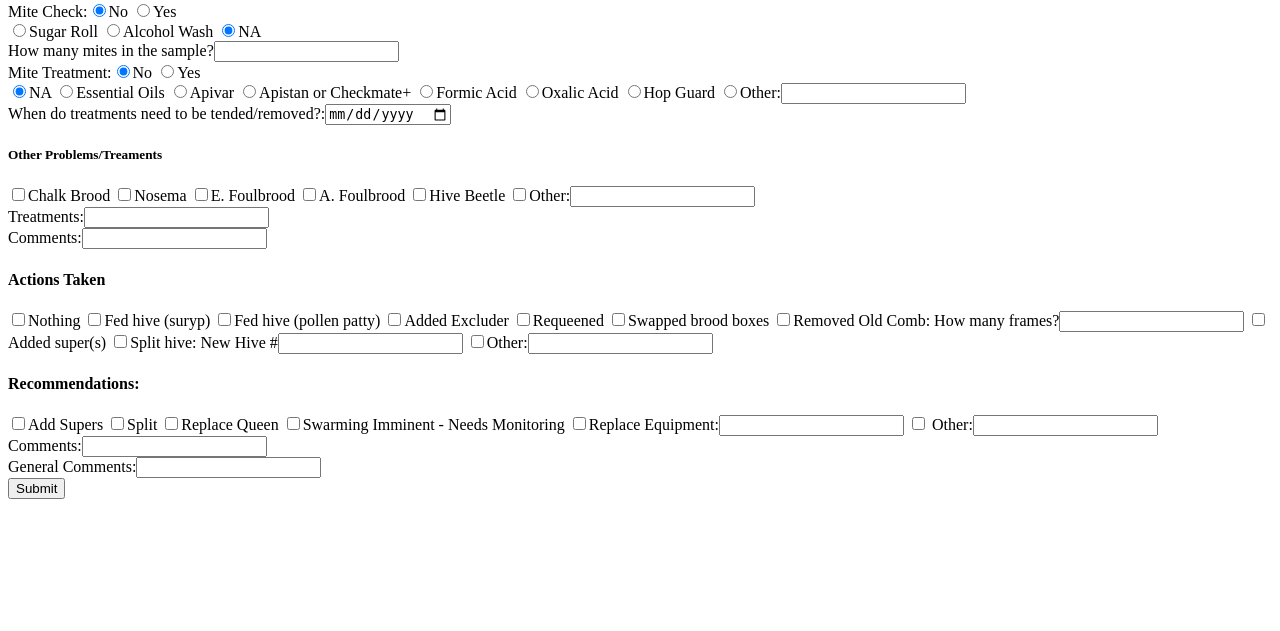
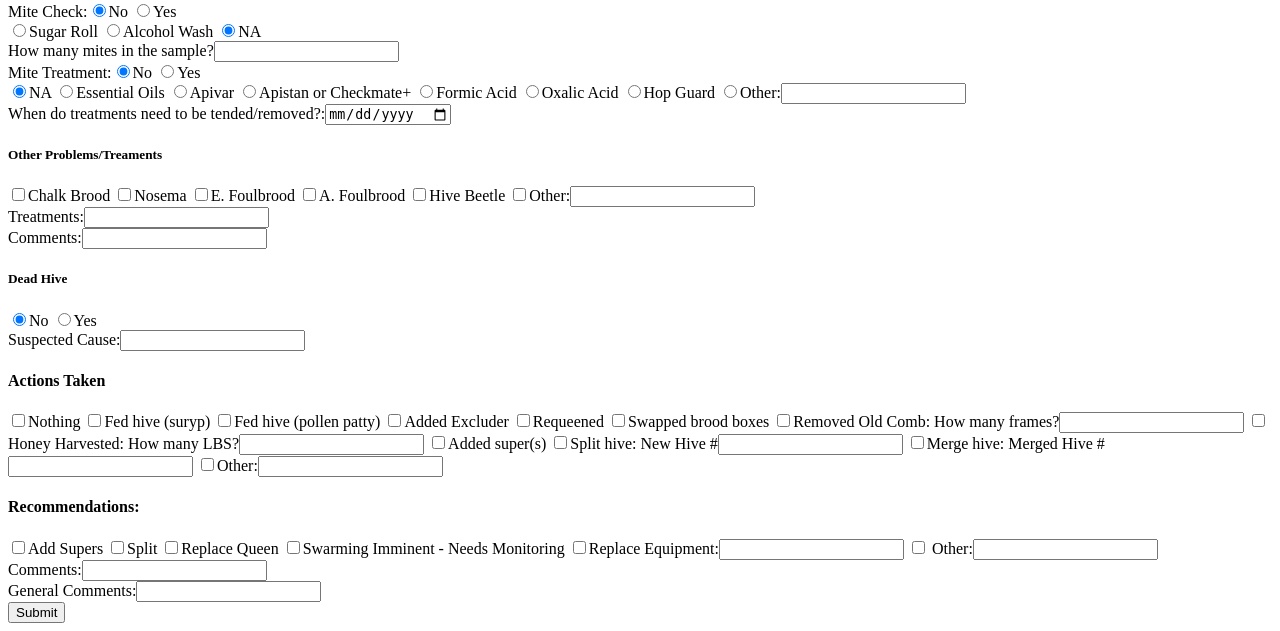
Before and after one commit to DivergentMind/Beeple, a PHP site: page /beeple.php in a window 1280 px wide. Shown: the part 1194-1825 px from the top of the page. Before the commit the page ends 1693 px from the top, so only its background shows below. Run offline with PHP 8.4, Linux system fonts and the light colour scheme.

Commit message:
Add files via upload
added a few sections and connected them to the database

```diff
--- a/beeple.php
+++ b/beeple.php
@@ -149,6 +149,10 @@ if ( ! empty( $_POST ) ) {//print_r($_POST);
                     <label><input type="checkbox" name="OtherProbs[Other]" value="1">Other:<input type="text" name="OtherProbOtherText"></label><br>
                     <label>Treatments:<input type="text" name="OtherProbTreat"></label><br>
                     <label>Comments:<input type="text" name="OtherProbComments"></label>
+
+                    <h5>Dead Hive</h5><!-- this is a good spot for a colapsable form -->
+                    <label><input type="radio" name="Dead" value="No" checked>No</label>
+                    <label><input type="radio" name="Dead" value="Yes">Yes</label><br>   <label>Suspected Cause:<input type="text" name="DeadComments"></label>
                 </div>
 
                 <div>
@@ -161,9 +165,13 @@ if ( ! empty( $_POST ) ) {//print_r($_POST);
                     <label><input type="checkbox" name="Actions[SwapBox]" value="1">Swapped brood boxes</label>
                     <label><input type="checkbox" name="Actions[RemoveComb]" value="1">Removed Old Comb:</label>
                     <label>How many frames?<input type="number" name="ActionsRemoveCombNumber"></label>
+                    <label><input type="checkbox" name="Actions[HoneyHarvest]" value="1">Honey Harvested:</label>
+                    <label>How many LBS?<input type="number" step="0.01" min="0" name="ActionsHoneyHarvNumber"></label>
                     <label><input type="checkbox" name="Actions[AddSuppers]" value="1">Added super(s)</label>
                     <label><input type="checkbox" name="Actions[Split]" value="1">Split hive:</label>
                     <label>New Hive #<input type="text" name="ActionsNewHiveNum"></label>
+                     <label><input type="checkbox" name="Actions[Merge]" value="1">Merge hive:</label>
+                    <label>Merged Hive #<input type="text" name="ActionsMergedHiveNum"></label>
                     <label><input type="checkbox" name="Actions[Other]" value="1">Other:<input type="text" name="ActionsOtherText"></label>
                 </div>
 
--- a/functions_beeple.php
+++ b/functions_beeple.php
@@ -91,8 +91,12 @@ if ( ! function_exists( 'process' ) ) {
             'OtherProbOtherText' => 'FILTER_SANITIZE_STRING',
             'OtherProbTreat' => 'FILTER_SANITIZE_STRING',
             'OtherProbComments' => 'FILTER_SANITIZE_STRING',
+            'Dead' => 'FILTER_SANITIZE_STRING',
+            'DeadComments' => 'FILTER_SANITIZE_STRING',
             'ActionsRemoveCombNumber' => 'FILTER_SANITIZE_NUMBER_INT',
+            'ActionsHoneyHarvNumber' => 'FILTER_SANITIZE_FLOAT',
             'ActionsNewHiveNum' => 'FILTER_SANITIZE_STRING',
+            'ActionsMergedHiveNum' => 'FILTER_SANITIZE_STRING',
             'ActionsOtherText' => 'FILTER_SANITIZE_STRING',
             'RecReplaceEquipText' => 'FILTER_SANITIZE_STRING',
             'RecOtherText' => 'FILTER_SANITIZE_STRING',
@@ -147,13 +151,13 @@ if ( ! function_exists( 'process' ) ) {
         mysqli_report(MYSQLI_REPORT_ERROR | MYSQLI_REPORT_STRICT);
 
         $stmt = $mysql->prepare("
-            INSERT INTO beeple_table (HiveID,Date,Worker,Loc,NumOfDeeps,NumOfMediums,NumOfShallows,Temperament,QueenSeen,QueenMarked,QueenColor,QueenAge,LayingPattern,EggsSeen,EggComments,Population,Crowded,ExcesiveDrone,DroneComments,QueenCells,SwarmCellNum,SupraCellNum,HoneyStores,PollenStores,HiveCdns,HiveCdnOtherText,MiteCheck,SamplingMethod,MiteCount,MiteTreat,MiteTreatType,MiteTreatOtherText,TreatRemoveDate,OtherProbs,OtherProbOtherText,OtherProbTreat,OtherProbComments,Actions,ActionsRemoveCombNumber,ActionsNewHiveNum,ActionsOtherText,Recs,RecReplaceEquipText,RecOtherText,RecComments,GenComments)
-            VALUES(?,?,?,?,?,?,?,?,?,?,?,?,?,?,?,?,?,?,?,?,?,?,?,?,?,?,?,?,?,?,?,?,?,?,?,?,?,?,?,?,?,?,?,?,?,?)
+            INSERT INTO beeple_table (HiveID,Date,Worker,Loc,NumOfDeeps,NumOfMediums,NumOfShallows,Temperament,QueenSeen,QueenMarked,QueenColor,QueenAge,LayingPattern,EggsSeen,EggComments,Population,Crowded,ExcesiveDrone,DroneComments,QueenCells,SwarmCellNum,SupraCellNum,HoneyStores,PollenStores,HiveCdns,HiveCdnOtherText,MiteCheck,SamplingMethod,MiteCount,MiteTreat,MiteTreatType,MiteTreatOtherText,TreatRemoveDate,OtherProbs,OtherProbOtherText,OtherProbTreat,OtherProbComments,Dead,DeadComments,Actions,ActionsRemoveCombNumber,ActionsHoneyHarvNumber,ActionsNewHiveNum,ActionsMergedHiveNum,ActionsOtherText,Recs,RecReplaceEquipText,RecOtherText,RecComments,GenComments)
+            VALUES(?,?,?,?,?,?,?,?,?,?,?,?,?,?,?,?,?,?,?,?,?,?,?,?,?,?,?,?,?,?,?,?,?,?,?,?,?,?,?,?,?,?,?,?,?,?,?,?,?,?)
         ");
 
-        $stmt->bind_param("ssssiiissssissssssssiissssssisssssssssisssssss",
+        $stmt->bind_param("ssssiiissssissssssssiissssssisssssssssssidssssssss",
             $filter_post['HiveID'], $filter_post['Date'], $filter_post['Worker'],
-            $filter_post['Loc'], $filter_post['NumOfDeeps'], $filter_post['NumOfMediums'], $filter_post['NumOfShallows'], $filter_post['Temperament'], $filter_post['QueenSeen'], $filter_post['QueenMarked'], $filter_post['QueenColor'], $filter_post['QueenAge'], $filter_post['LayingPattern'], $filter_post['EggsSeen'], $filter_post['EggComments'], $filter_post['Population'], $filter_post['Crowded'], $filter_post['ExcesiveDrone'], $filter_post['DroneComments'], $filter_post['QueenCells'], $filter_post['SwarmCellNum'], $filter_post['SupraCellNum'], $filter_post['HoneyStores'], $filter_post['PollenStores'], $filter_HiveCdns, $filter_post['HiveCdnOtherText'], $filter_post['MiteCheck'], $filter_post['SamplingMethod'], $filter_post['MiteCount'], $filter_post['MiteTreat'], $filter_post['MiteTreatType'], $filter_post['MiteTreatOtherText'], $filter_post['TreatRemoveDate'], $filter_OtherProbs, $filter_post['OtherProbOtherText'], $filter_post['OtherProbTreat'], $filter_post['OtherProbComments'], $filter_Actions, $filter_post['ActionsRemoveCombNumber'], $filter_post['ActionsNewHiveNum'], $filter_post['ActionsOtherText'],$filter_Recs, $filter_post['RecReplaceEquipText'], $filter_post['RecOtherText'], $filter_post['RecComments'], $filter_post['GenComments']
+            $filter_post['Loc'], $filter_post['NumOfDeeps'], $filter_post['NumOfMediums'], $filter_post['NumOfShallows'], $filter_post['Temperament'], $filter_post['QueenSeen'], $filter_post['QueenMarked'], $filter_post['QueenColor'], $filter_post['QueenAge'], $filter_post['LayingPattern'], $filter_post['EggsSeen'], $filter_post['EggComments'], $filter_post['Population'], $filter_post['Crowded'], $filter_post['ExcesiveDrone'], $filter_post['DroneComments'], $filter_post['QueenCells'], $filter_post['SwarmCellNum'], $filter_post['SupraCellNum'], $filter_post['HoneyStores'], $filter_post['PollenStores'], $filter_HiveCdns, $filter_post['HiveCdnOtherText'], $filter_post['MiteCheck'], $filter_post['SamplingMethod'], $filter_post['MiteCount'], $filter_post['MiteTreat'], $filter_post['MiteTreatType'], $filter_post['MiteTreatOtherText'], $filter_post['TreatRemoveDate'], $filter_OtherProbs, $filter_post['OtherProbOtherText'], $filter_post['OtherProbTreat'], $filter_post['OtherProbComments'], $filter_post['Dead'], $filter_post['DeadComments'], $filter_Actions, $filter_post['ActionsRemoveCombNumber'], $filter_post['ActionsHoneyHarvNumber'], $filter_post['ActionsNewHiveNum'], $filter_post['ActionsMergedHiveNum'], $filter_post['ActionsOtherText'],$filter_Recs, $filter_post['RecReplaceEquipText'], $filter_post['RecOtherText'], $filter_post['RecComments'], $filter_post['GenComments']
         );
 
         $insert = $stmt->execute();
```
